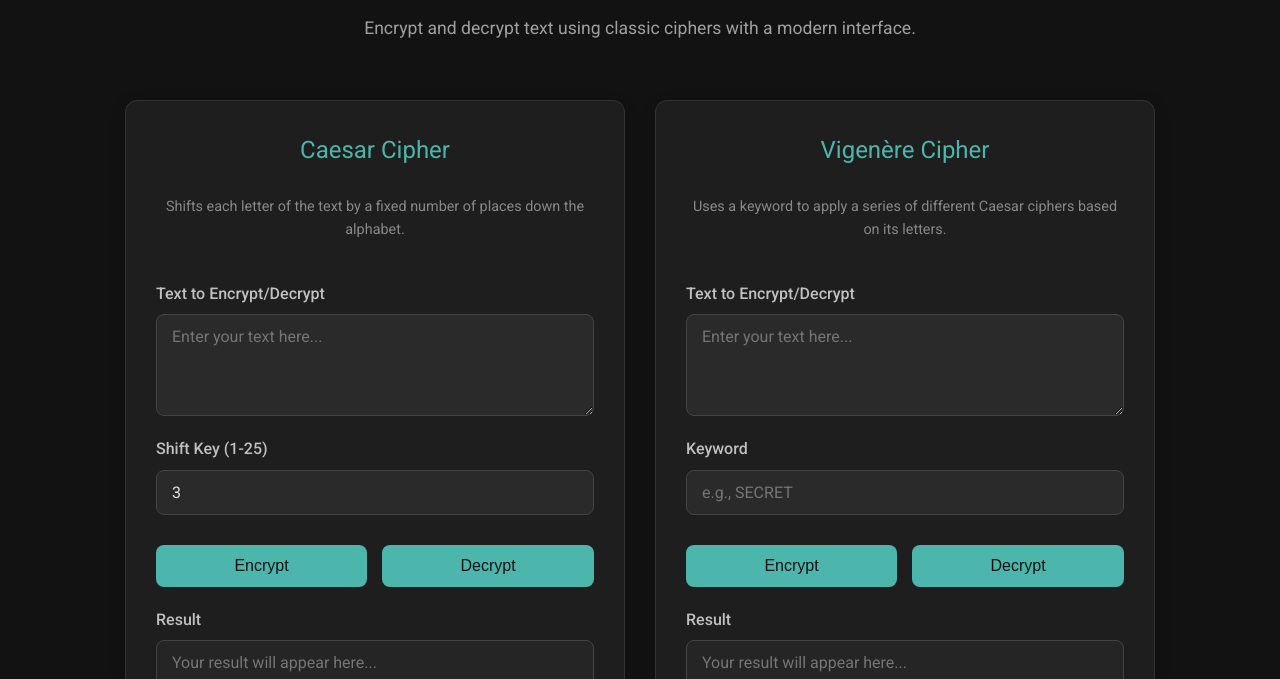
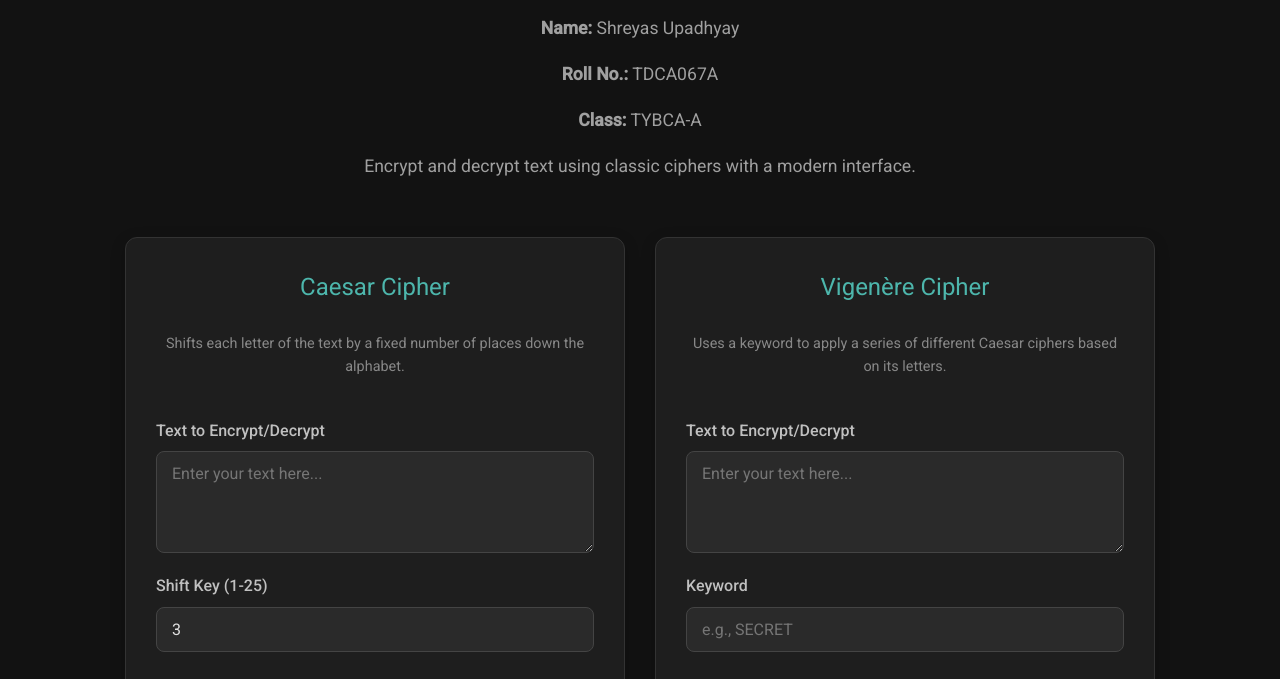
Before and after one commit to shreyas660/NS-Website, a plain HTML site: page index.html in a window 1280 px wide. Shown: the part 114-793 px from the top of the page. Drawn offline with Linux system fonts and the light colour scheme.

Commit message:
Update index.html

```diff
--- a/index.html
+++ b/index.html
@@ -15,7 +15,14 @@
 
     <header>
         <h1>Modern Cipher Tool 🔒</h1>
-        <p>Encrypt and decrypt text using classic ciphers with a modern interface.</p>
+
+        <div class="user-info">
+            <p><strong>Name:</strong> Shreyas Upadhyay</p>
+            <p><strong>Roll No.:</strong> TDCA067A</p>
+            <p><strong>Class:</strong> TYBCA-A</p>
+        </div>
+
+        <p class="tagline">Encrypt and decrypt text using classic ciphers with a modern interface.</p>
     </header>
 
     <main class="container">
```
